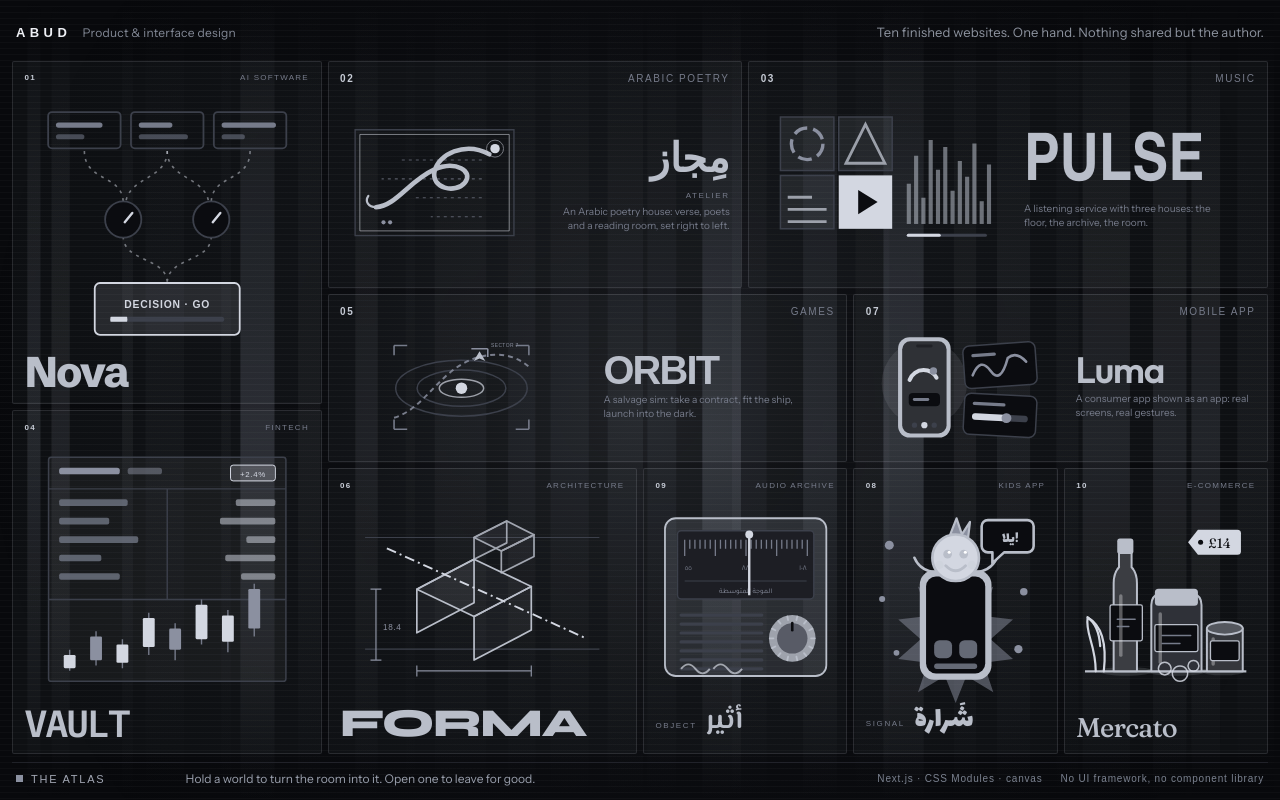
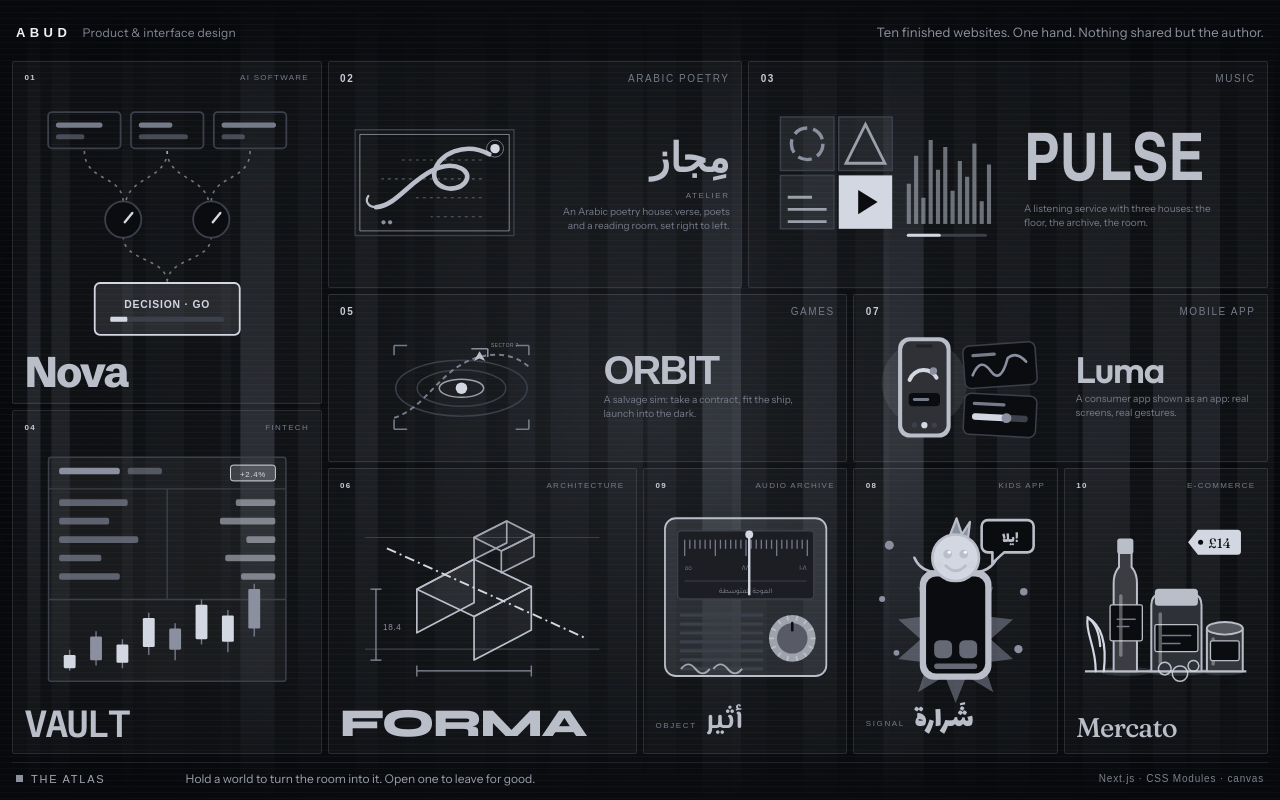
Before and after one commit to 3bud-ZC/UIUX-Multiverse, a Next.js app: page / in a window 1280 px wide. Built offline with nearby package versions, Linux system fonts and the light colour scheme; a web font is replaced by a local one.

Commit message:
chore: remove UI framework text from lobby footer

```diff
--- a/src/components/lobby/Lobby.tsx
+++ b/src/components/lobby/Lobby.tsx
@@ -187,7 +187,6 @@ export function Lobby() {
             </span>
             <span className={styles.legendSpec}>
               <b>Next.js · CSS Modules · canvas</b>
-              <b>No UI framework, no component library</b>
             </span>
           </>
         )}
```
